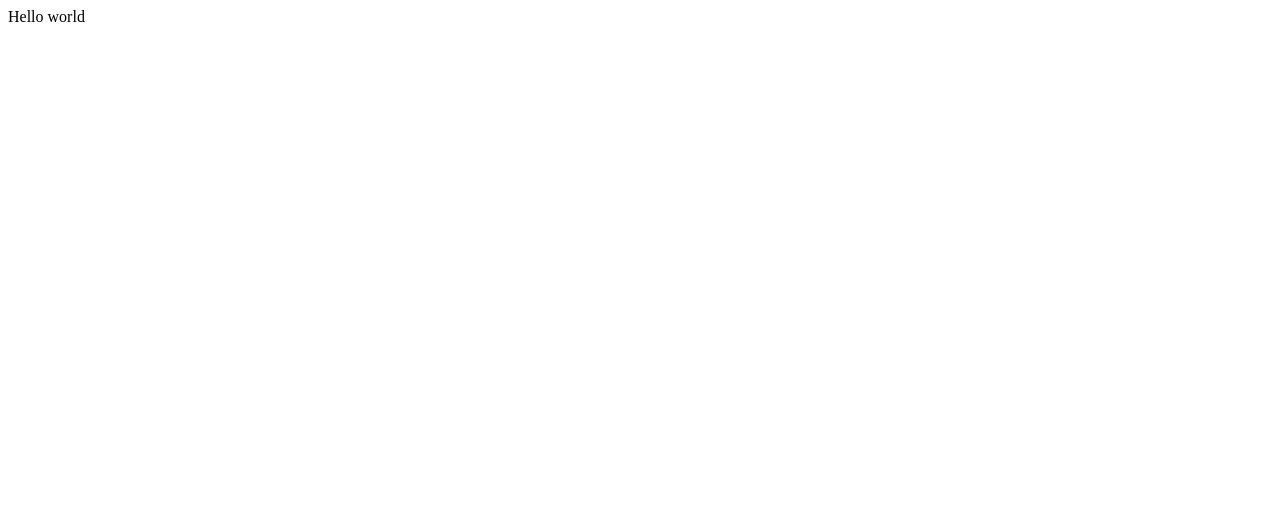
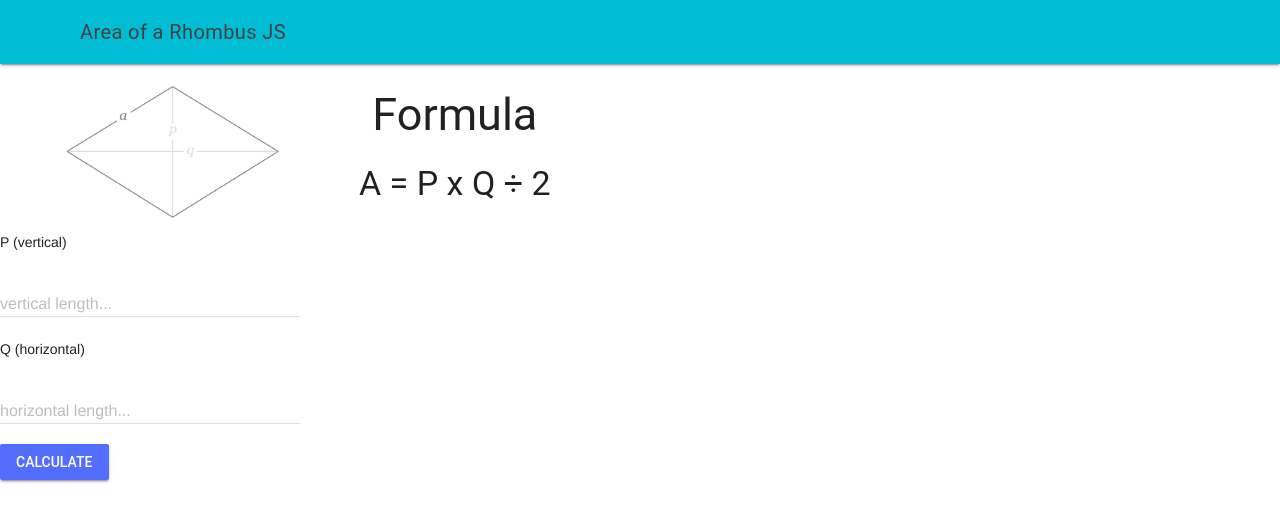
Before and after one commit to Emmanuel-Fofeyin/ICS20assignment2-html, a plain HTML site: page index.html in a window 1280 px wide. Drawn offline with nearby package versions, Linux system fonts and the light colour scheme.

Commit message:
fixed all errors

```diff
--- a/index.html
+++ b/index.html
@@ -1,16 +1,83 @@
 <!DOCTYPE html>
 <html>
-
-<head>
-  <meta charset="utf-8">
-  <meta name="viewport" content="width=device-width">
-  <title>replit</title>
-  <link href="style.css" rel="stylesheet" type="text/css" />
-</head>
-
-<body>
-  Hello world
-  <script src="script.js"></script>
-</body>
-
+  <head>
+    <meta charset="utf-8" />
+    <meta name="description" content="Area and Perimeter, with JavaScript" />
+    <meta name="keywords" content="mths, ics2o" />
+    <meta name="author" content="Mr. Coxall" />
+    <meta name="viewport" content="width=device-width, initial-scale=1.0" />
+    <link rel="apple-touch-icon" sizes="180x180" href="apple-touch-icon.png" />
+    <link rel="icon" type="image/png" sizes="32x32" href="favicon-32x32.png" />
+    <link rel="icon" type="image/png" sizes="16x16" href="favicon-16x16.png" />
+    <link rel="manifest" href="site.webmanifest" />
+    <link rel="stylesheet" href="https://fonts.googleapis.com/icon?family=Material+Icons"/>
+    <link rel="stylesheet" href="https://code.getmdl.io/1.3.0/material.cyan-indigo.min.css" />
+    <link rel="stylesheet" href="./css/style.css" />
+    <title>Area and Perimeter, with JavaScript</title>
+  </head>
+  <body>
+    <script defer src="https://code.getmdl.io/1.3.0/material.min.js"></script>
+    <script src="./js/script.js"></script>
+    <div class="mdl-layout mdl-js-layout mdl-layout--fixed-header">
+      <header class="mdl-layout__header">
+        <div class="mdl-layout__header-row">
+          <span class="mdl-layout-title">Area of a Rhombus JS</span>
+        </div>
+      </header>
+      <main class="mdl-layout__content">
+        <table>
+          <tr>
+            <th>
+              <img src="./images/rhombus.png" alt="triangle" width="75%" height="auto" />
+            </th>
+            <th>
+              <h2>Formula</h2>
+              <h3>A = P x Q ÷ 2</h3>
+            </th>
+          </tr>
+        </table>
+        <!-- Simple Textfield -->
+        <form action="#">
+          <p>P (vertical)</p>
+          <div class="mdl-textfield mdl-js-textfield">
+            <input
+              class="mdl-textfield__input"
+              type="text"
+              pattern="-?[0-9]*(\.[0-9]+)?"
+              id="p-of-triangle"
+            />
+            <label class="mdl-textfield__label" for="p-of-triangle">vertical length...</label>
+            <span class="mdl-textfield__error">Input is not a number!</span>
+          </div>
+        </form>
+        <!-- Numeric Textfield -->
+        <form action="#">
+          <p>Q (horizontal)</p>
+          <div class="mdl-textfield mdl-js-textfield">
+            <input
+              class="mdl-textfield__input"
+              type="text"
+              pattern="-?[0-9]*(\.[0-9]+)?"
+              id="q-of-triangle"
+            />
+            <label class="mdl-textfield__label" for="q-of-triangle">horizontal length...</label>
+            <span class="mdl-textfield__error">Input is not a number!</span>
+          </div>
+        </form>
+        <!-- Raised button with ripple -->
+        <button
+          class="mdl-button mdl-js-button mdl-button--raised mdl-js-ripple-effect mdl-button--accent"
+          onclick="calculate()"
+        >
+          Calculate
+        </button>
+        <br />
+        <p>
+          <div id="answers">
+            <div id="area"></div>
+          </div>
+        </p>
+      </main>
+    </div>
+  </body>
 </html>
--- /dev/null
+++ b/js/script.js
@@ -0,0 +1,21 @@
+// Copyright (c) 2022 Emmanuel-Fofeyin All rights reserved
+//
+// Created by: Emmanuel.Fofeyin
+// Created on: march 28 2022
+// This file contains the JS functions for index.html
+
+'use strict'
+/**
+ * This function calculates area of triangle.
+ */
+function calculate () {
+  // input
+  const p = parseInt(document.getElementById('p-of-rhombus').value)
+  const q = parseInt(document.getElementById('q-of-rhombus').value)
+
+  // process
+  const area = (p * q) / 2
+
+  // output
+  document.getElementById('area').innerHTML = 'Area is: ' + area + ' cm²'
+}
--- a/style.css
+++ /dev/null
@@ -1,3 +0,0 @@
-.wow {
-  width: 100px;
-}
```
Also changed, not shown: .github/linters/.stylelintrc.json (added), android-chrome-192x192.png (added), android-chrome-512x512.png (added), apple-touch-icon.png (added), css/style.css (added), favicon-16x16.png (added), favicon-32x32.png (added), favicon.ico (added), images/rhombus.png (added), site.webmanifest (added), 2 other files.
